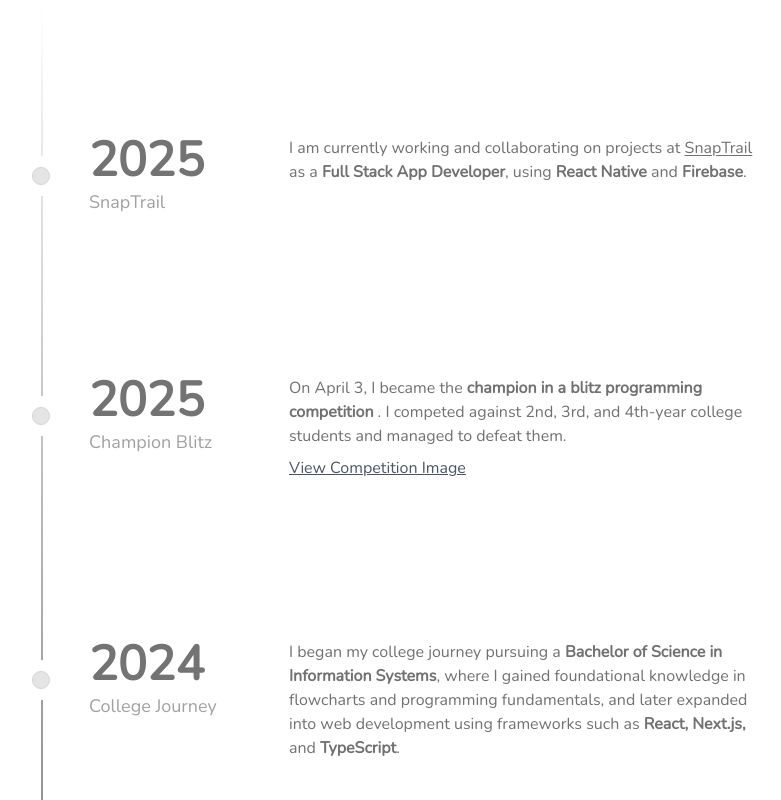
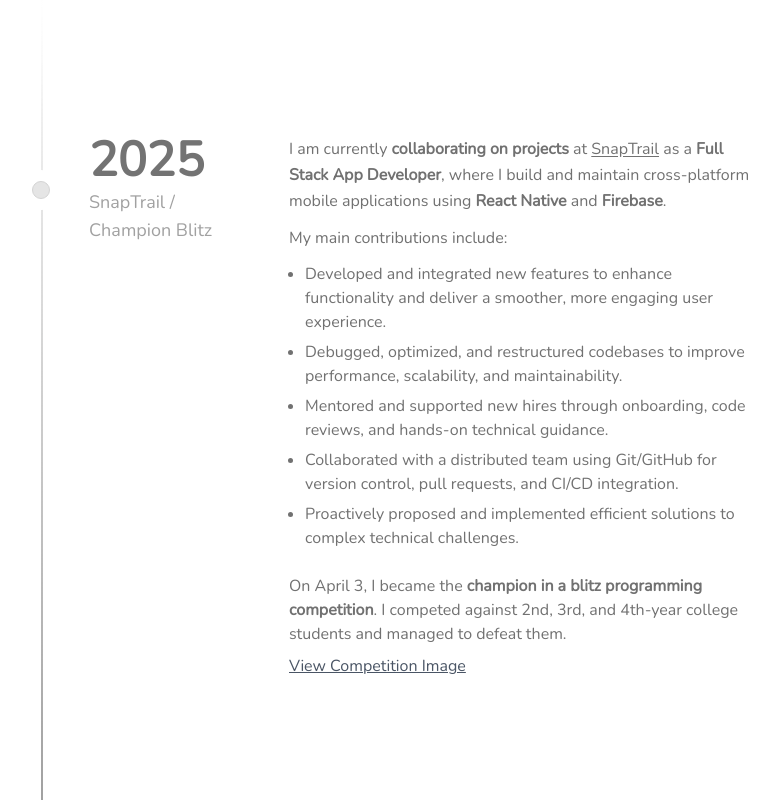
Before and after one commit to akatsuki0354/portfoliov2, a Next.js app: page / in a window 1280 px wide. Shown: the part 4700-5500 px from the top of the page, without its empty margins (247-1028 px from the left). Built offline with nearby package versions, Linux system fonts and the light colour scheme; no server answers.

Commit message:
Timeline (Update): Combine and enhance text content for better readability

```diff
--- a/src/app/Components/TimeLine/page.tsx
+++ b/src/app/Components/TimeLine/page.tsx
@@ -8,22 +8,61 @@ export default function TimelinePage() {
     const data = [
         {
             year: "2025",
-            month: "SnapTrail",
+            month: "SnapTrail / Champion Blitz",
             content: (
+                <div className="space-y-6">
+                    {/* SnapTrail Section */}
                     <div>
-                    <p className=" mb-2 text-muted-foreground">
-                        I am currently working and collaborating on projects at <a href="https://snaptrail.app/" className="underline-offset-2 underline">SnapTrail</a> as a <strong>Full Stack App Developer</strong>, using <strong>React Native</strong> and <strong>Firebase</strong>.
+                        <p className="text-muted-foreground leading-relaxed">
+                            I am currently <strong>collaborating on projects</strong> at{" "}
+                            <a
+                                href="https://snaptrail.app/"
+                                target="_blank"
+                                rel="noopener noreferrer"
+                                className="underline underline-offset-2 hover:text-primary transition-colors"
+                            >
+                                SnapTrail
+                            </a>{" "}
+                            as a <strong>Full Stack App Developer</strong>, where I build and maintain
+                            cross-platform mobile applications using{" "}
+                            <strong>React Native</strong> and <strong>Firebase</strong>.
                         </p>
+
+                        <p className="text-muted-foreground my-3">
+                            My main contributions include:
+                        </p>
+
+                        <ul className="list-disc list-outside ml-4 text-muted-foreground space-y-1.5">
+                            <li>
+                                Developed and integrated new features to enhance functionality and deliver
+                                a smoother, more engaging user experience.
+                            </li>
+                            <li>
+                                Debugged, optimized, and restructured codebases to improve performance,
+                                scalability, and maintainability.
+                            </li>
+                            <li>
+                                Mentored and supported new hires through onboarding, code reviews, and
+                                hands-on technical guidance.
+                            </li>
+                            <li>
+                                Collaborated with a distributed team using Git/GitHub for version control,
+                                pull requests, and CI/CD integration.
+                            </li>
+                            <li>
+                                Proactively proposed and implemented efficient solutions to complex
+                                technical challenges.
+                            </li>
+                        </ul>
                     </div>
-            ),
-        },
-        {
-            year: "2025",
-            month: "Champion Blitz",
-            content: (
+
+                    {/* Champion Blitz Section */}
                     <div>
-                    <p className=" mb-2   text-muted-foreground">
-                        On April 3, I became the <strong>champion in a blitz  programming competition </strong>. I competed against 2nd, 3rd, and 4th-year college students and managed to defeat them.
+                        <p className="mb-2 text-muted-foreground">
+                            On April 3, I became the{" "}
+                            <strong>champion in a blitz programming competition</strong>. I
+                            competed against 2nd, 3rd, and 4th-year college students and managed
+                            to defeat them.
                         </p>
                         <ImageLink
                             src={image2}
@@ -32,10 +71,11 @@ export default function TimelinePage() {
                             linkText="View Competition Image"
                         />
                     </div>
+                </div>
             ),
         },
         {
-            year: "2024",
+            year: "2023",
             month: "College Journey",
             content: (
                 <div>
@@ -48,7 +88,7 @@ export default function TimelinePage() {
             ),
         },
         {
-            year: "2023",
+            year: "2022",
             month: "Best in Research",
             content: (
                 <div>
```
Lines whose indentation alone changed are shown as unchanged.
